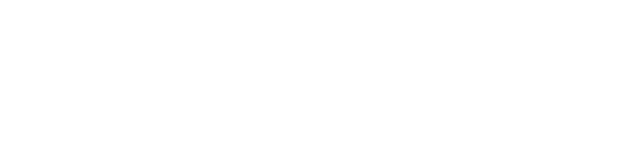
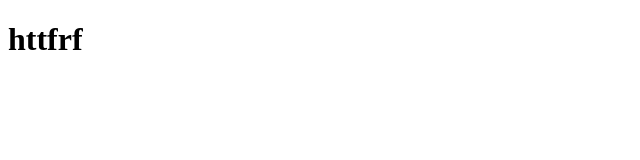
Before and after one commit to andr-v-baz/my-first-ripo, a plain HTML site: page index.html in a window 1280 px wide. Shown: the whole page, without its empty margins (0-640 px from the left). Drawn offline with Linux system fonts and the light colour scheme.

Commit message:
Update index.html

```diff
--- a/index.html
+++ b/index.html
@@ -6,6 +6,6 @@
     <title>Document</title>
 </head>
 <body>
-     <title>httfrf</title>
+     <h1>httfrf</h1>
 </body>
 </html>
```
